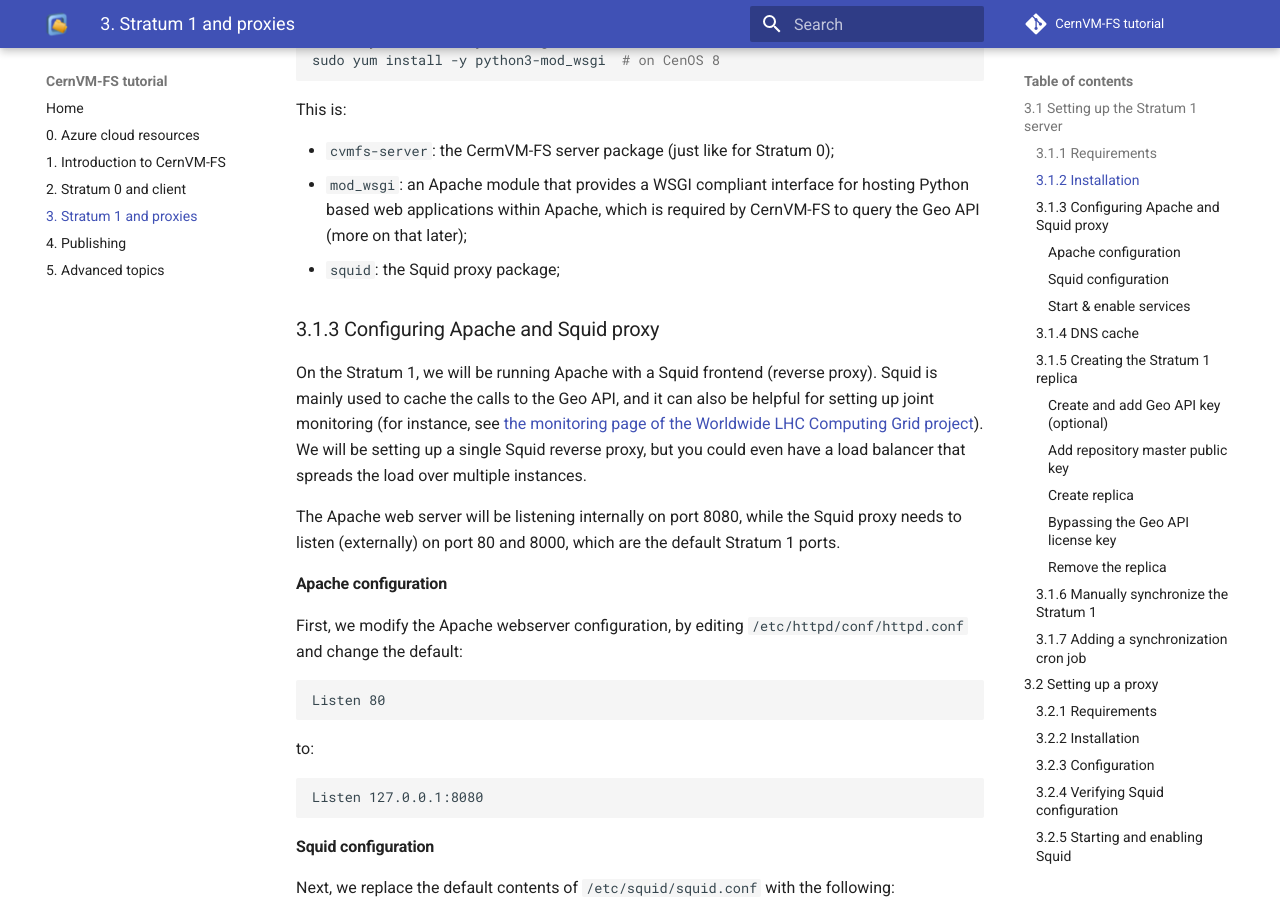
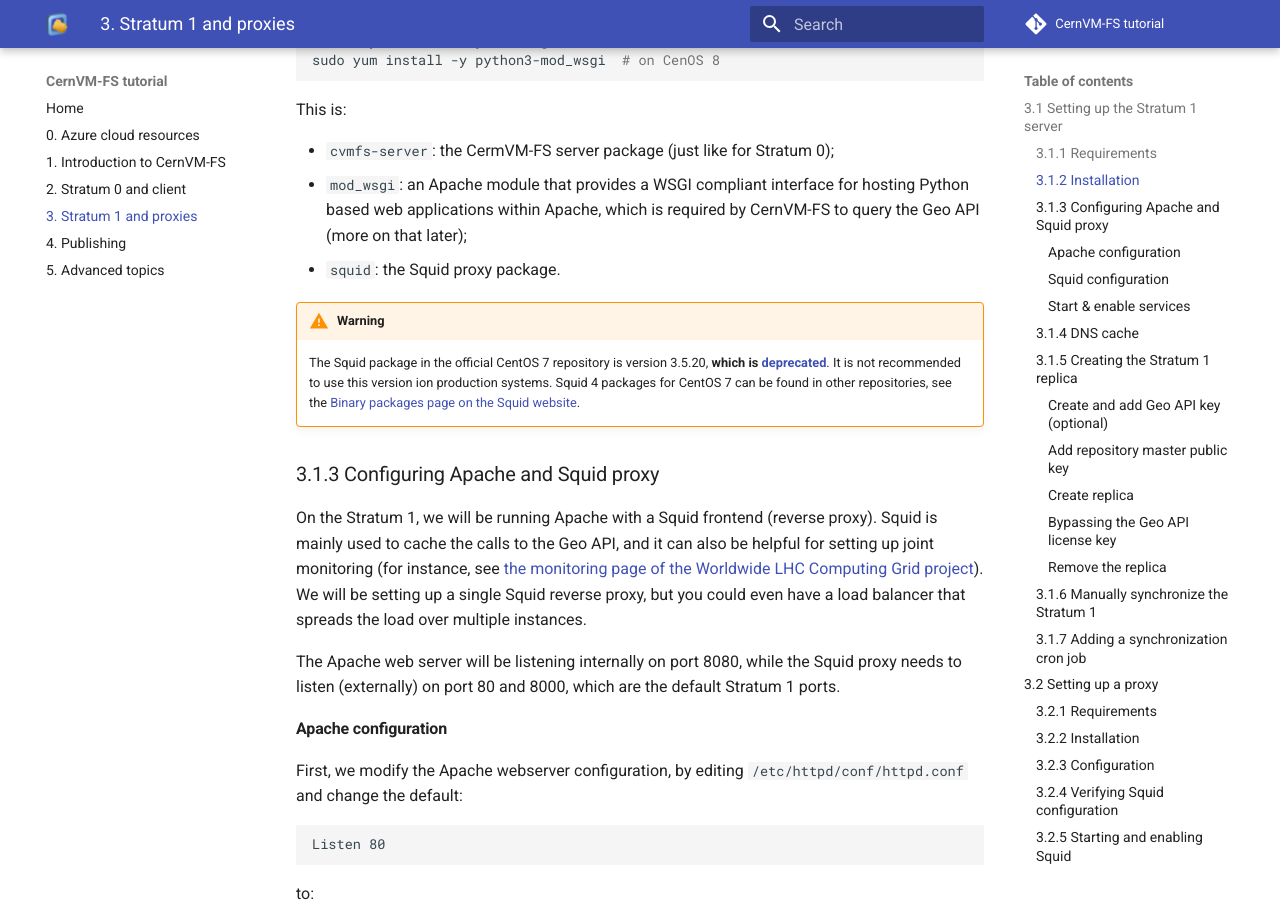
Before and after one commit to cvmfs-contrib/cvmfs-tutorial-2021, an MkDocs documentation site: the page built from docs/03_stratum1_proxies.md, in a window 1280 px wide and 900 px high, scrolled down 1348 px. Built offline with MkDocs 1.6.1 and Material for MkDocs 9.7.7, drawn with Linux system fonts in a browser that asks for light colours; comment, search, counter and statistics services are not loaded.

Commit message:
CentOS7 Squid warning

```diff
--- a/docs/03_stratum1_proxies.md
+++ b/docs/03_stratum1_proxies.md
@@ -53,7 +53,14 @@
 - `mod_wsgi`: an Apache module that provides a WSGI compliant
   interface for hosting Python based web applications within Apache,
   which is required by CernVM-FS to query the Geo API (more on that later);
-- `squid`: the Squid proxy package;
+- `squid`: the Squid proxy package.
+
+!!! warning
+    The Squid package in the official CentOS 7 repository is version 3.5.20, **which is [deprecated](https://wiki.squid-cache.org/Squid-3.5)**.
+    It is not recommended to use this version ion production systems.
+    Squid 4 packages for CentOS 7 can be found in other repositories,
+    see the [Binary packages page on the Squid website](https://wiki.squid-cache.org/SquidFaq/BinaryPackages#CentOS).
+
 
 ### 3.1.3 Configuring Apache and Squid proxy
 
```
